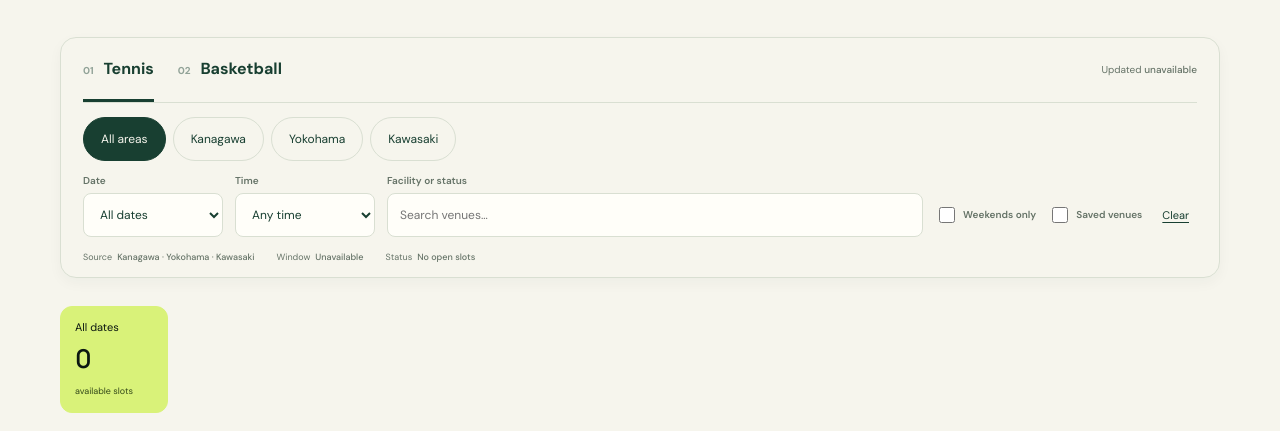
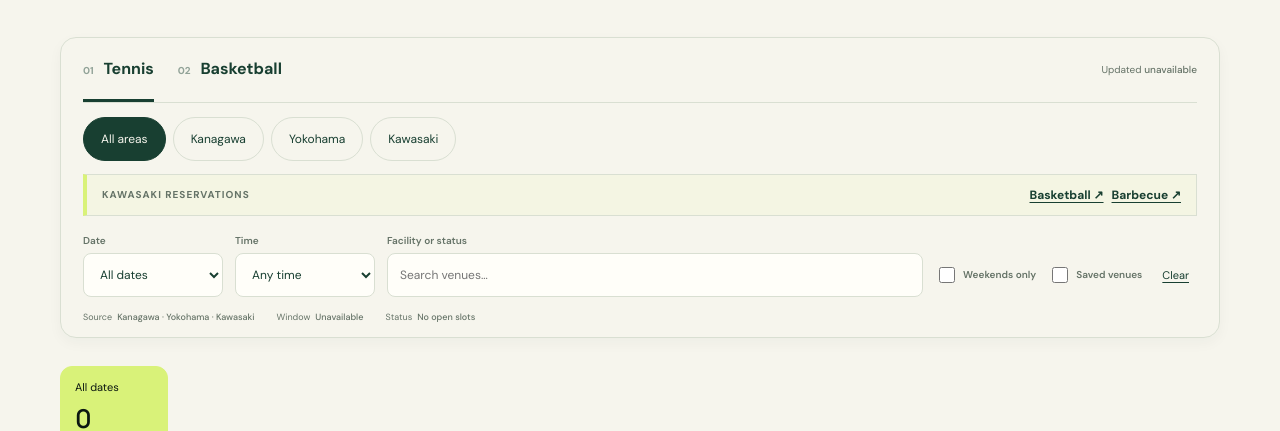
Before and after one commit to jayx13/tennis-reservation, a website with bundled scripts: page public/index.html in a window 1280 px wide. Shown: the part 369-800 px from the top of the page. Built offline with nearby package versions, Linux system fonts and the light colour scheme; files whose address does not match are found by name.

Commit message:
Fix Kawasaki booking links and add activity shortcuts

```diff
--- a/public/app.js
+++ b/public/app.js
@@ -1,4 +1,4 @@
-import { availableParkNames, buildAvailabilityHierarchy, isWeekendDate, venueKey, matchesRegion, availabilityHealth, dateSlotCounts } from "./filters.js";
+import { availableParkNames, buildAvailabilityHierarchy, isWeekendDate, venueKey, matchesRegion, availabilityHealth, dateSlotCounts, kawasakiBookingLinks, bookingLink } from "./filters.js";
 
 const els = {
   health: document.querySelector("#health"),
@@ -22,8 +22,18 @@ const els = {
   facilitySource: document.querySelector("#facilitySource"),
   resultsTitle: document.querySelector("#resultsTitle"),
   sportIndex: document.querySelector("#sportIndex"),
+  kawasakiLinks: document.querySelector("#kawasakiLinks"),
   sportTabs: [...document.querySelectorAll(".sport-tab")]
 };
+
+for (const item of kawasakiBookingLinks()) {
+  const link = document.createElement("a");
+  link.href = item.url;
+  link.target = "_blank";
+  link.rel = "noopener noreferrer";
+  link.textContent = `${item.label} ↗`;
+  els.kawasakiLinks?.append(link);
+}
 
 let data = { ok: false, slots: [], summary: {} };
 function readSaved(key, fallback) {
@@ -306,7 +316,7 @@ function render() {
         : "";
       const action = isPhoneBooking
         ? `<a href="tel:${slot.bookingPhone.replace(/\D/g, "")}" class="reserve-btn reserve-btn-phone">Call Komaoka · ${escapeHtml(slot.bookingPhone)}</a>`
-        : `<a href="${escapeHtml(safeUrl(slot.link))}" target="_blank" rel="noopener noreferrer" class="reserve-btn">${actionLabel}<span aria-hidden="true">↗</span></a>`;
+        : `<a href="${escapeHtml(safeUrl(bookingLink(slot)))}" target="_blank" rel="noopener noreferrer" class="reserve-btn">${actionLabel}<span aria-hidden="true">↗</span></a>`;
 
       card.innerHTML = `
         <div class="facility-availability-main">
--- a/public/filters.js
+++ b/public/filters.js
@@ -4,6 +4,17 @@ export function isWeekendDate(value) {
 
   const weekday = new Date(Date.UTC(year, month - 1, day)).getUTCDay();
   return weekday === 0 || weekday === 6;
+}
+
+export function kawasakiBookingLinks() {
+  return [
+    { label: "Basketball", url: "https://www.fureai-net.city.kawasaki.jp/web/?IKIND=2000" },
+    { label: "Barbecue", url: "https://www.fureai-net.city.kawasaki.jp/web/?IKIND=1000" }
+  ];
+}
+
+export function bookingLink(slot) {
+  return slot.link || slot.reservationUrl || "";
 }
 
 export function legacyCourtName(slot) {
--- a/public/index.html
+++ b/public/index.html
@@ -90,6 +90,10 @@
           <button type="button" data-region="yokohama" aria-pressed="false">Yokohama</button>
           <button type="button" data-region="kawasaki" aria-pressed="false">Kawasaki</button>
         </div>
+        <aside class="kawasaki-shortcuts" aria-label="Kawasaki booking shortcuts">
+          <span>Kawasaki reservations</span>
+          <nav id="kawasakiLinks" aria-label="Book other activities in Kawasaki"></nav>
+        </aside>
         <div class="toolbar" role="search" aria-label="Filter available slots">
           <label>
             <span>Date</span>
--- a/public/styles.css
+++ b/public/styles.css
@@ -340,6 +340,41 @@ h1 {
   padding:9px 17px;
   font-size:12px;
   min-height:44px
+}
+
+.kawasaki-shortcuts {
+  display:flex;
+  align-items:center;
+  justify-content:space-between;
+  gap:16px;
+  margin:0 0 18px;
+  padding:12px 15px;
+  border:1px solid var(--line);
+  border-left:4px solid var(--acid);
+  background:color-mix(in srgb, var(--acid) 8%, transparent);
+}
+.kawasaki-shortcuts > span {
+  color:var(--muted);
+  font-size:10px;
+  font-weight:700;
+  letter-spacing:.1em;
+  text-transform:uppercase;
+}
+.kawasaki-shortcuts nav {
+  display:flex;
+  flex-wrap:wrap;
+  gap:8px;
+}
+.kawasaki-shortcuts a {
+  color:var(--text);
+  font-size:12px;
+  font-weight:700;
+  text-underline-offset:3px;
+}
+.kawasaki-shortcuts a:hover,
+.kawasaki-shortcuts a:focus-visible {
+  color:var(--forest);
+  text-decoration-thickness:2px;
 }
 .region-tabs button[aria-pressed=true] {
   background:var(--forest);
--- a/scripts/kawasaki-test.mjs
+++ b/scripts/kawasaki-test.mjs
@@ -17,7 +17,7 @@ assert.deepEqual(parsed.slots.map(s => [s.date,s.startTime,s.endTime,s.indoor]),
 ]);
 assert.equal(parsed.slots[0].provider, 'kawasaki');
 assert.equal(parsed.slots[0].facilityName, 'Kawasaki Civic Plaza');
-assert.equal(parsed.slots[0].reservationUrl, 'https://www.fureai-net.city.kawasaki.jp/web/index.jsp');
+assert.equal(parsed.slots[0].link, 'https://www.fureai-net.city.kawasaki.jp/web/?IKIND=2000');
 assert.equal(parseKawasakiWeek(weekly, { room, dates: ['2027-01-04'] }).slots.length, 1);
 // Numeric starts must not fabricate end times; full-width labels normalize.
 const outdoor = { ...room, facility: { ...facility, indoor: false, timeBands: {} } };
@@ -25,6 +25,7 @@ const numeric = parseKawasakiWeek(weekly.replace('午前<a', '１６００<a'),
 assert.equal(numeric.slots[0].startTime, '16:00');
 assert.equal(numeric.slots[0].endTime, '');
 assert.equal(numeric.slots[0].indoor, false);
+assert.equal(numeric.slots[0].link, 'https://www.fureai-net.city.kawasaki.jp/web/?IKIND=1000');
 assert.throws(() => parseKawasakiWeek('<h1>Error</h1>', { room, dates }), /calendar/i);
 assert.throws(() => parseKawasakiWeek(weekly.replace('川崎市民プラザ体育館', '違う施設'), { room, dates }), /identity/i);
 assert.throws(() => parseKawasakiWeek(weekly.replace('<td><img', '<td colspan="2"><img'), { room, dates }), /structure/i);
--- a/scripts/kawasaki.mjs
+++ b/scripts/kawasaki.mjs
@@ -1,5 +1,5 @@
 const BASE = 'https://www.fureai-net.city.kawasaki.jp';
-const BOOKING_URL = `${BASE}/web/index.jsp`;
+const bookingUrl = indoor => `${BASE}/web/?IKIND=${indoor ? '2000' : '1000'}`;
 const pause = ms => new Promise(resolve => setTimeout(resolve, ms));
 const decode = value => String(value).replace(/&#(x[0-9a-f]+|\d+);/gi, (_, n) => String.fromCodePoint(n[0].toLowerCase() === 'x' ? parseInt(n.slice(1), 16) : Number(n)))
   .replace(/&quot;/g, '"').replace(/&apos;/g, "'").replace(/&nbsp;/g, ' ').replace(/&lt;/g, '<').replace(/&gt;/g, '>').replace(/&amp;/g, '&');
@@ -89,8 +89,8 @@ export function parseKawasakiWeek(html, { room, dates }) {
         roomCode: room.roomName.normalize('NFKC'), roomName: room.roomName,
         indoor: room.facility.indoor === true, date: weekDates[i], startTime, endTime,
         timeLabel: endTime ? `${startTime}–${endTime}` : `From ${startTime}`,
-        statusType: 'Available', statusLabel: 'Available', reservationUrl: BOOKING_URL,
-        sourceUrl: BOOKING_URL
+        statusType: 'Available', statusLabel: 'Available', link: bookingUrl(room.facility.indoor === true),
+        sourceUrl: bookingUrl(room.facility.indoor === true)
       });
     }
   }
```
Also changed, not shown: scripts/dashboard-contract-test.mjs (+12 -0 lines).
